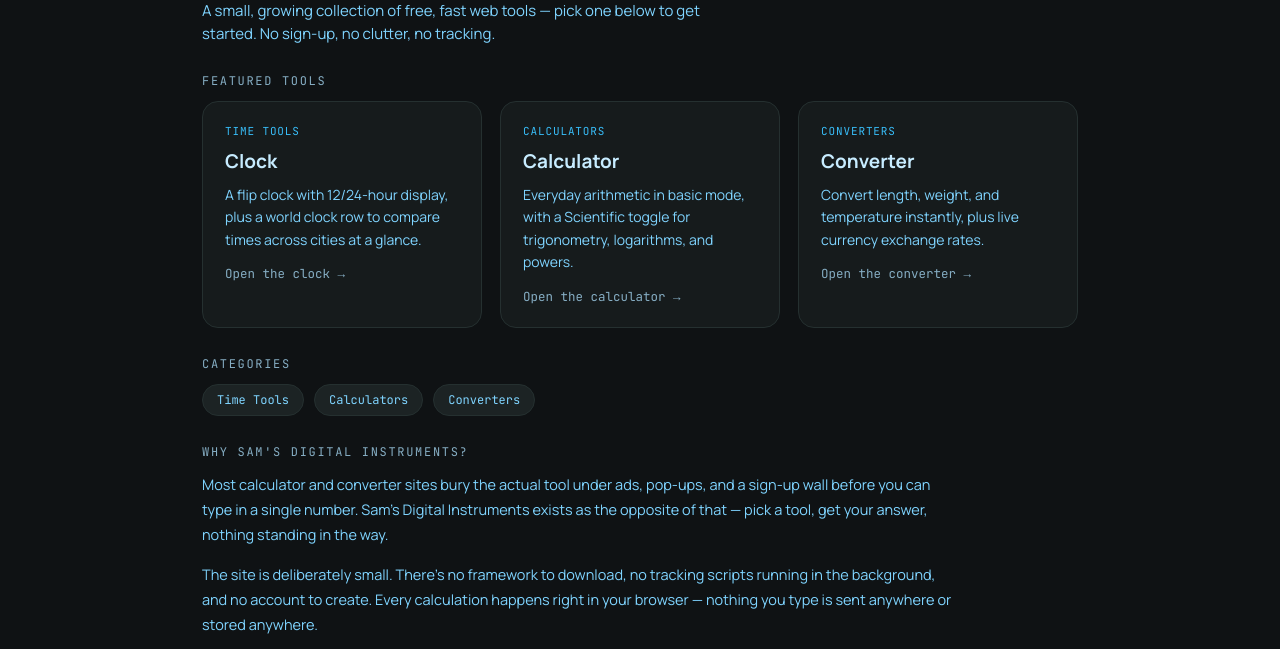
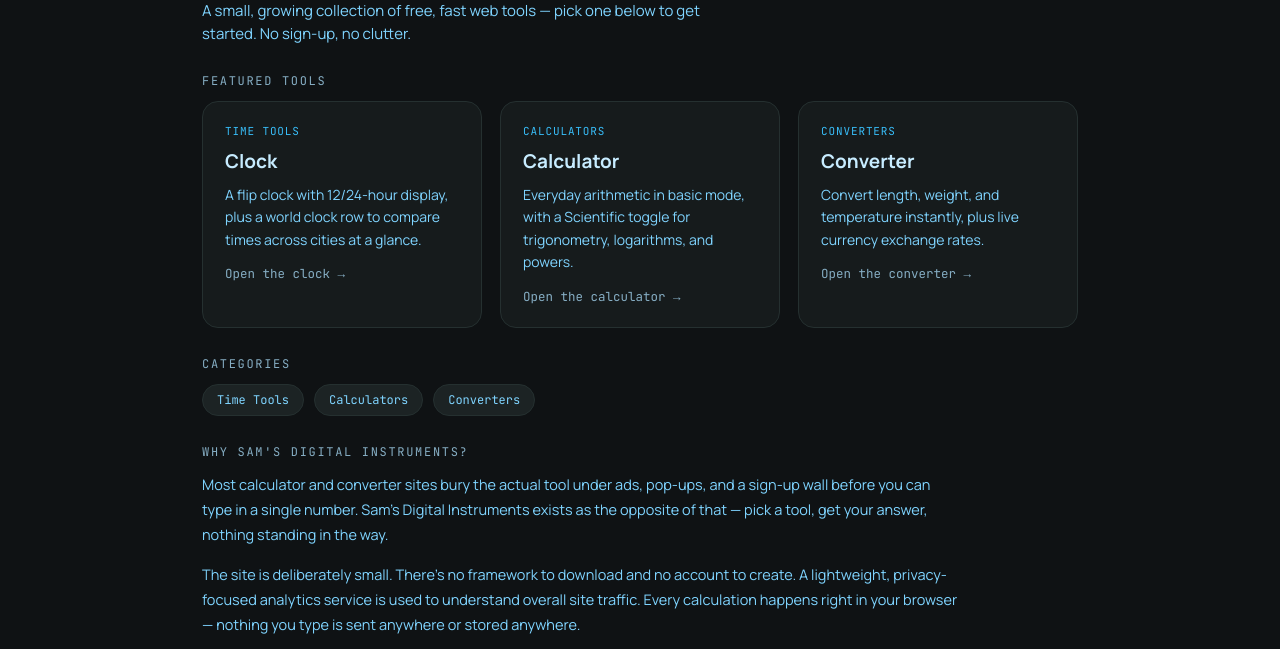
Before and after one commit to samavb6-oss/samsdigitalinstruments, a plain HTML site: page index.html in a window 1280 px wide. Shown: the part 139-788 px from the top of the page. Drawn offline with Linux system fonts and the light colour scheme.

Commit message:
Improve accuracy, privacy copy, and calculator behavior

```diff
--- a/index.html
+++ b/index.html
@@ -54,7 +54,7 @@
   <header class="hero">
     <p class="wordmark">Sam's Digital Instruments</p>
     <h1>Three small tools, one quiet page.</h1>
-    <p class="sub">A small, growing collection of free, fast web tools — pick one below to get started. No sign-up, no clutter, no tracking.</p>
+    <p class="sub">A small, growing collection of free, fast web tools — pick one below to get started. No sign-up, no clutter.</p>
   </header>
 
   <main>
@@ -95,7 +95,7 @@
       <h2 class="section-label">Why Sam's Digital Instruments?</h2>
       <div class="prose">
         <p>Most calculator and converter sites bury the actual tool under ads, pop-ups, and a sign-up wall before you can type in a single number. Sam's Digital Instruments exists as the opposite of that — pick a tool, get your answer, nothing standing in the way.</p>
-        <p>The site is deliberately small. There's no framework to download, no tracking scripts running in the background, and no account to create. Every calculation happens right in your browser — nothing you type is sent anywhere or stored anywhere.</p>
+        <p>The site is deliberately small. There's no framework to download and no account to create. A lightweight, privacy-focused analytics service is used to understand overall site traffic. Every calculation happens right in your browser — nothing you type is sent anywhere or stored anywhere.</p>
         <p>A world clock, a calculator, and a converter cover a huge share of the small, everyday questions people actually search for — what time is it there, what's 15% of this bill, how many kilometres is that in miles. Each one works the same whether you're on a phone, a tablet, or a full-size monitor.</p>
         <p>There's no roadmap trying to turn this into something bigger than it needs to be. If a new tool gets added, it'll be because it's genuinely useful and fits the same idea: open the page, get your answer, move on with your day.</p>
       </div>
```
